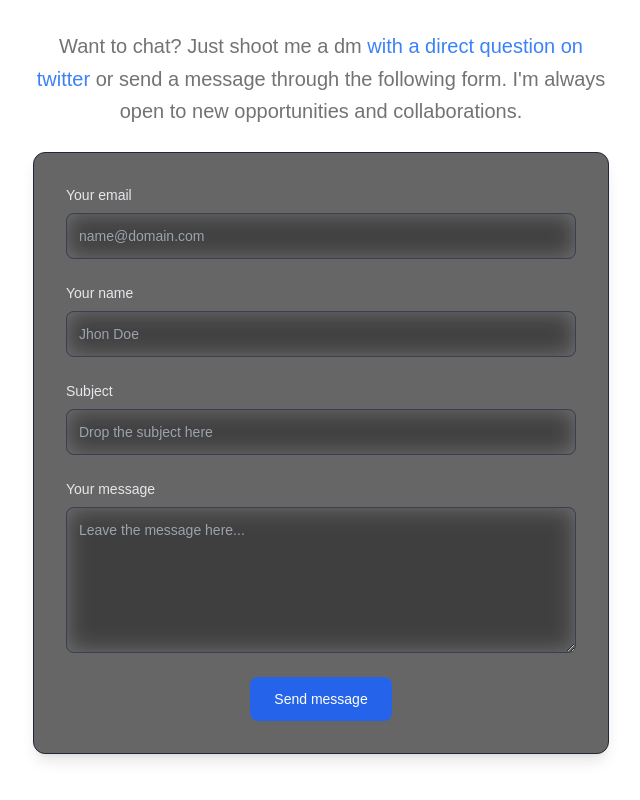
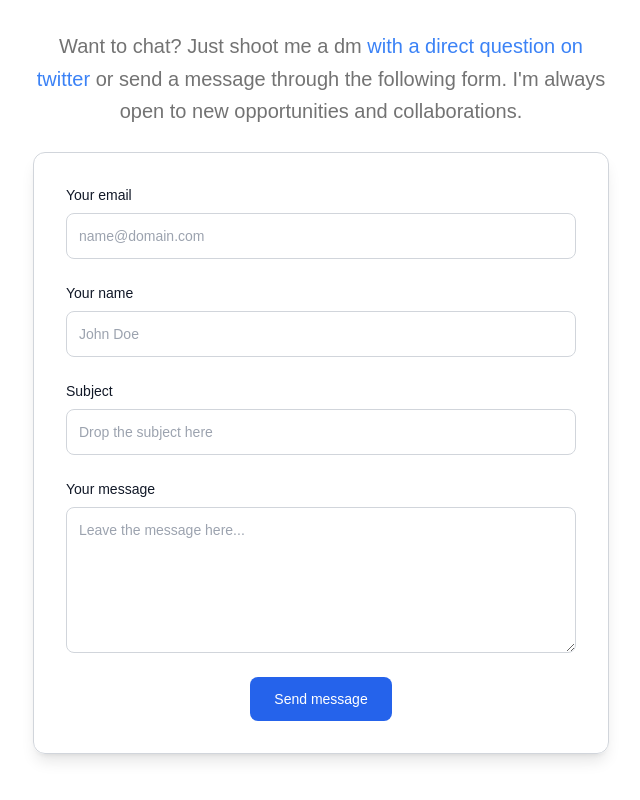
Before and after one commit to OlibhiaGhosh/olibhia-portfolio, a Next.js app: page / in a window 1280 px wide. Shown: the part 2254-3054 px from the top of the page, without its empty margins (319-959 px from the left). Built offline with nearby package versions, Linux system fonts and the light colour scheme.

Commit message:
updated the contact form

```diff
--- a/src/app/page.tsx
+++ b/src/app/page.tsx
@@ -273,7 +273,7 @@ export default function Page() {
               </p>
                 <form
   action="#"
-                  className="space-y-6 rounded-xl shadow-lg p-8 border border-gray-800 w-full bg-black/60 backdrop-blur-md"
+  className="space-y-6 rounded-xl shadow-lg p-8 border border-gray-300 w-full bg-white/80 backdrop-blur-md dark:border-gray-700 dark:bg-black/60"
   onSubmit={(e) => {
     e.preventDefault();
     handleSubmit();
@@ -282,7 +282,7 @@ export default function Page() {
   <div>
     <label
       htmlFor="from"
-                      className="block mb-2 text-sm font-medium text-gray-200 text-left"
+      className="block mb-2 text-sm font-medium text-gray-900 text-left dark:text-gray-200"
     >
       Your email
     </label>
@@ -290,7 +290,7 @@ export default function Page() {
       type="email"
       id="from"
       name="from"
-                      className="block w-full p-3 text-sm text-gray-900 bg-white/10 backdrop-blur-md rounded-lg border border-gray-700 focus:ring-blue-500 focus:border-blue-500 dark:bg-white/10 dark:border-gray-700 dark:placeholder-gray-400 dark:text-white dark:focus:ring-blue-500 dark:focus:border-blue-500"
+      className="block w-full p-3 text-sm text-gray-900 bg-white rounded-lg border border-gray-300 focus:ring-blue-500 focus:border-blue-500 dark:bg-white/10 dark:border-gray-700 dark:placeholder-gray-400 dark:text-white dark:focus:ring-blue-500 dark:focus:border-blue-500"
       placeholder="name@domain.com"
       value={contactFormData.from}
       onChange={handleonChange}
@@ -300,7 +300,7 @@ export default function Page() {
   <div>
     <label
       htmlFor="name"
-                      className="block mb-2 text-sm font-medium text-gray-200 text-left"
+      className="block mb-2 text-sm font-medium text-gray-900 text-left dark:text-gray-200"
     >
       Your name
     </label>
@@ -308,8 +308,8 @@ export default function Page() {
       type="text"
       id="name"
       name="name"
-                      className="block w-full p-3 text-sm text-gray-900 bg-white/10 backdrop-blur-md rounded-lg border border-gray-700 focus:ring-blue-500 focus:border-blue-500 dark:bg-white/10 dark:border-gray-700 dark:placeholder-gray-400 dark:text-white dark:focus:ring-blue-500 dark:focus:border-blue-500"
-                      placeholder="Jhon Doe"
+      className="block w-full p-3 text-sm text-gray-900 bg-white rounded-lg border border-gray-300 focus:ring-blue-500 focus:border-blue-500 dark:bg-white/10 dark:border-gray-700 dark:placeholder-gray-400 dark:text-white dark:focus:ring-blue-500 dark:focus:border-blue-500"
+      placeholder="John Doe"
       value={contactFormData.name}
       onChange={handleonChange}
       required
@@ -318,7 +318,7 @@ export default function Page() {
   <div>
     <label
       htmlFor="subject"
-                      className="block mb-2 text-sm font-medium text-gray-200 text-left"
+      className="block mb-2 text-sm font-medium text-gray-900 text-left dark:text-gray-200"
     >
       Subject
     </label>
@@ -326,7 +326,7 @@ export default function Page() {
       type="text"
       id="subject"
       name="subject"
-                      className="block w-full p-3 text-sm text-gray-900 bg-white/10 backdrop-blur-md rounded-lg border border-gray-700 focus:ring-blue-500 focus:border-blue-500 dark:bg-white/10 dark:border-gray-700 dark:placeholder-gray-400 dark:text-white dark:focus:ring-blue-500 dark:focus:border-blue-500"
+      className="block w-full p-3 text-sm text-gray-900 bg-white rounded-lg border border-gray-300 focus:ring-blue-500 focus:border-blue-500 dark:bg-white/10 dark:border-gray-700 dark:placeholder-gray-400 dark:text-white dark:focus:ring-blue-500 dark:focus:border-blue-500"
       placeholder="Drop the subject here"
       value={contactFormData.subject}
       onChange={handleonChange}
@@ -336,7 +336,7 @@ export default function Page() {
   <div>
     <label
       htmlFor="content"
-                      className="block mb-2 text-sm font-medium text-gray-200 text-left"
+      className="block mb-2 text-sm font-medium text-gray-900 text-left dark:text-gray-200"
     >
       Your message
     </label>
@@ -344,7 +344,7 @@ export default function Page() {
       id="content"
       name="content"
       rows={6}
-                      className="block w-full p-3 text-sm text-gray-900 bg-white/10 backdrop-blur-md rounded-lg border border-gray-700 focus:ring-blue-500 focus:border-blue-500 dark:bg-white/10 dark:border-gray-700 dark:placeholder-gray-400 dark:text-white dark:focus:ring-blue-500 dark:focus:border-blue-500"
+      className="block w-full p-3 text-sm text-gray-900 bg-white rounded-lg border border-gray-300 focus:ring-blue-500 focus:border-blue-500 dark:bg-white/10 dark:border-gray-700 dark:placeholder-gray-400 dark:text-white dark:focus:ring-blue-500 dark:focus:border-blue-500"
       placeholder="Leave the message here..."
       value={contactFormData.content}
       onChange={handleonChange}
@@ -360,6 +360,7 @@ export default function Page() {
     </button>
   </div>
 </form>
+
             </div>
           </BlurFade>
         </div>
```
Lines whose indentation alone changed are shown as unchanged.
